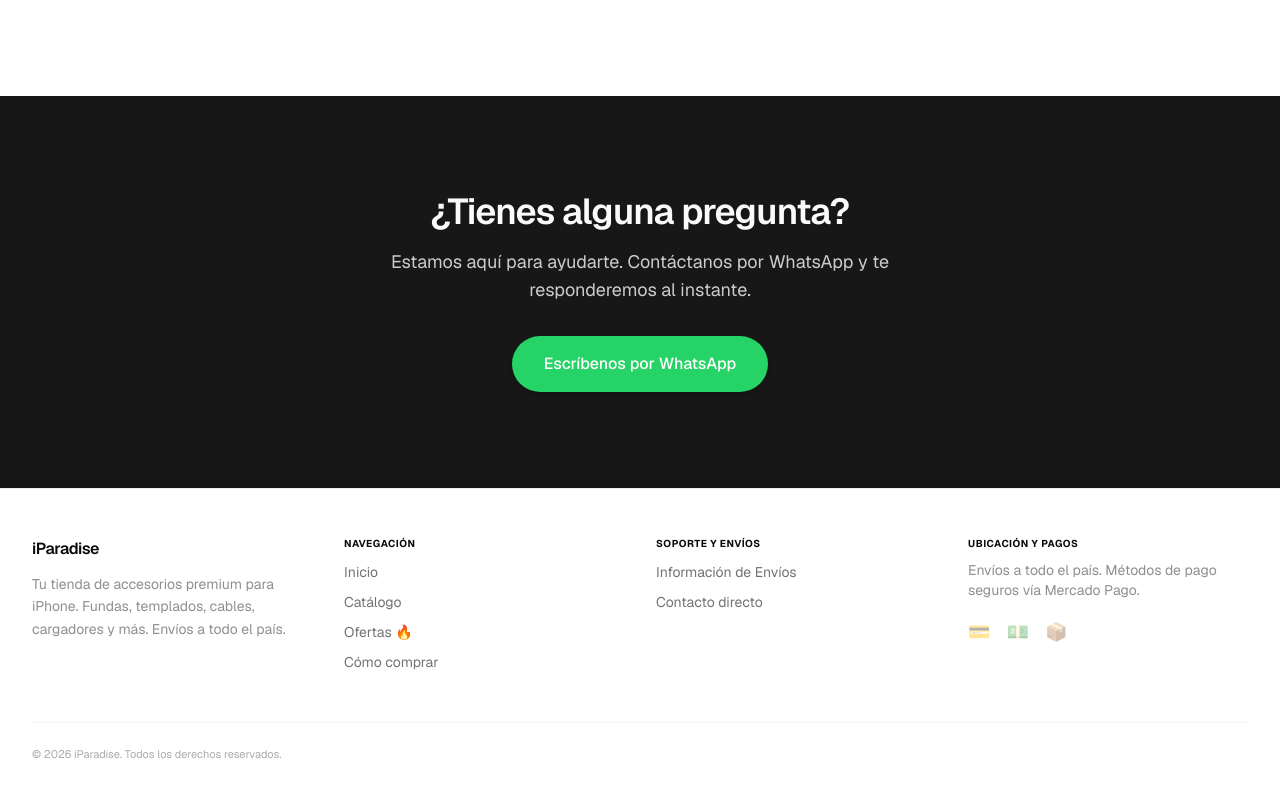
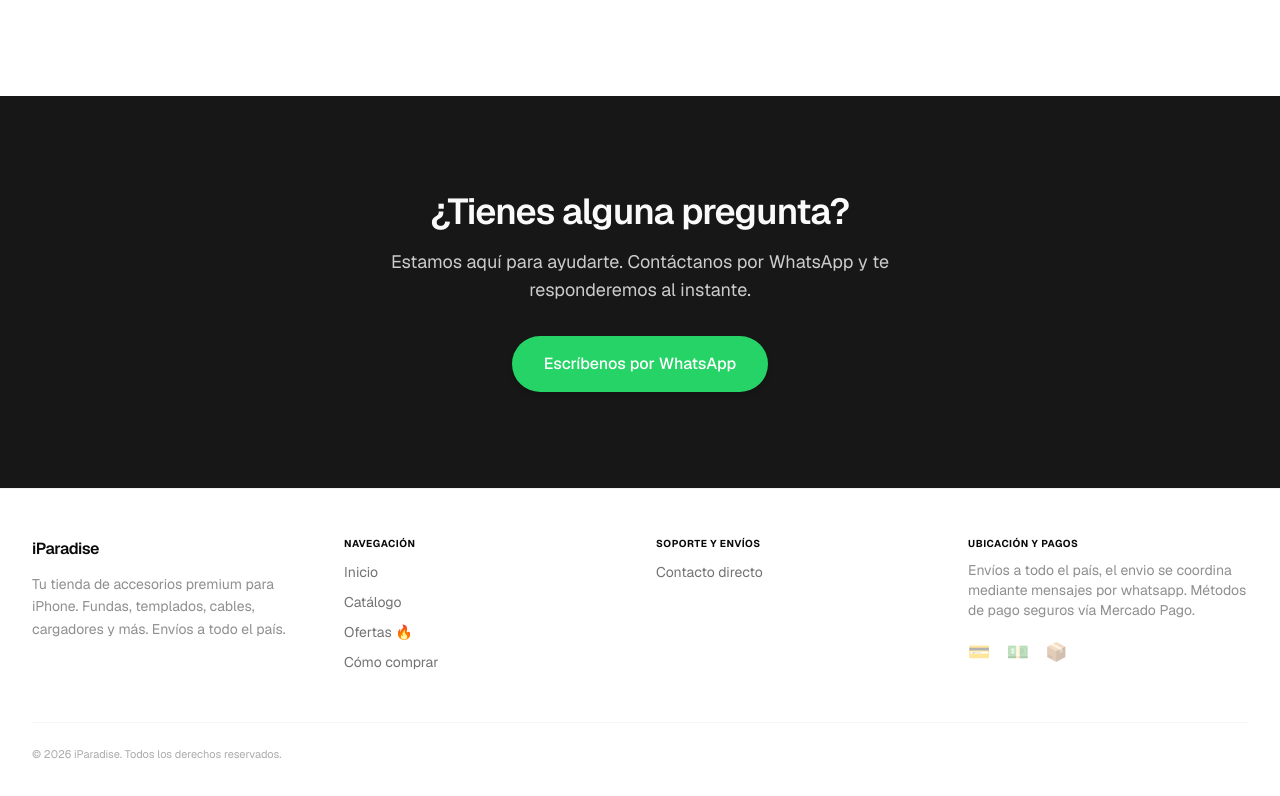
Before and after one commit to raphaaz/iparadise, a React (Vite) app: page / in a window 1280 px wide. Shown: the part 6686-7482 px from the top of the page. Built offline with nearby package versions, Linux system fonts and the light colour scheme.

Commit message:
modifique app. jsx el footer

```diff
--- a/src/App.jsx
+++ b/src/App.jsx
@@ -440,13 +440,13 @@ function Footer() {
         <div className="space-y-2.5">
           <h4 className="font-bold text-foreground uppercase tracking-wider text-[10px]">Soporte y Envíos</h4>
           <ul className="space-y-1.5 text-sm">
-            <li><Link to="/envios" className="hover:text-foreground transition-colors block py-0.5">Información de Envíos</Link></li>
+            {/* <li><Link to="/envios" className="hover:text-foreground transition-colors block py-0.5">Información de Envíos</Link></li> */}
             <li><a href="#contacto" className="hover:text-foreground transition-colors block py-0.5">Contacto directo</a></li>
           </ul>
         </div>
         <div className="space-y-2.5">
           <h4 className="font-bold text-foreground uppercase tracking-wider text-[10px]">Ubicación y Pagos</h4>
-          <p className="text-sm text-muted-foreground/80 max-w-sm mx-auto md:mx-0">Envíos a todo el país. Métodos de pago seguros vía Mercado Pago.</p>
+          <p className="text-sm text-muted-foreground/80 max-w-sm mx-auto md:mx-0">Envíos a todo el país, el envio se coordina mediante mensajes por whatsapp. Métodos de pago seguros vía Mercado Pago.</p>
           <div className="pt-2 flex justify-center md:justify-start gap-4 text-lg text-foreground/40">
             <span>💳</span> <span>💵</span> <span>📦</span>
           </div>
```
